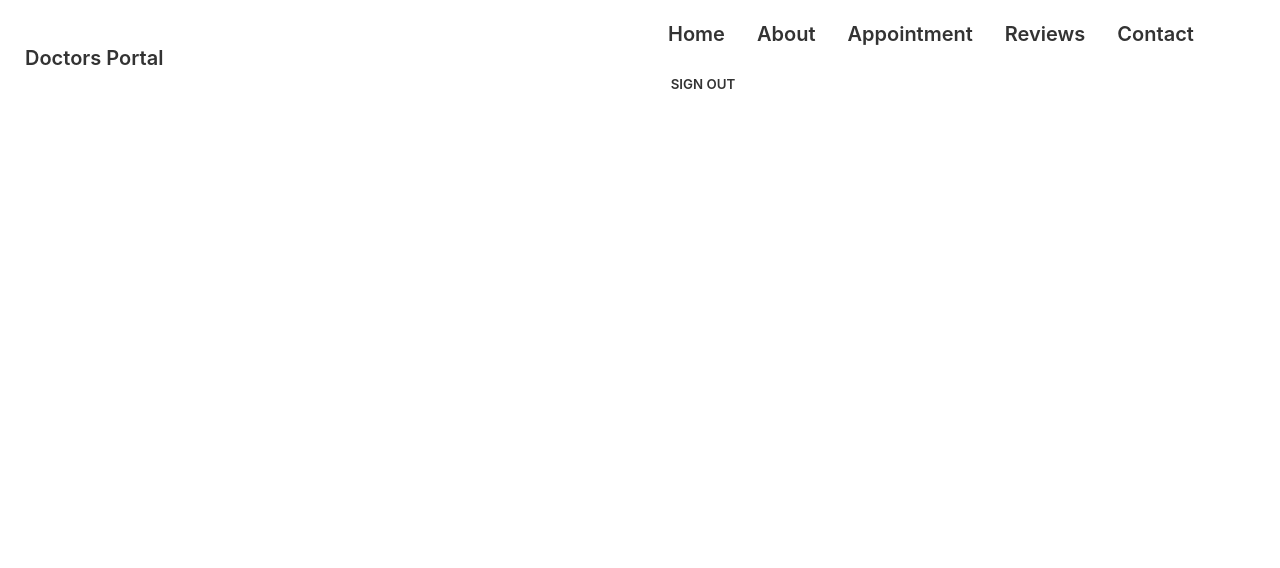
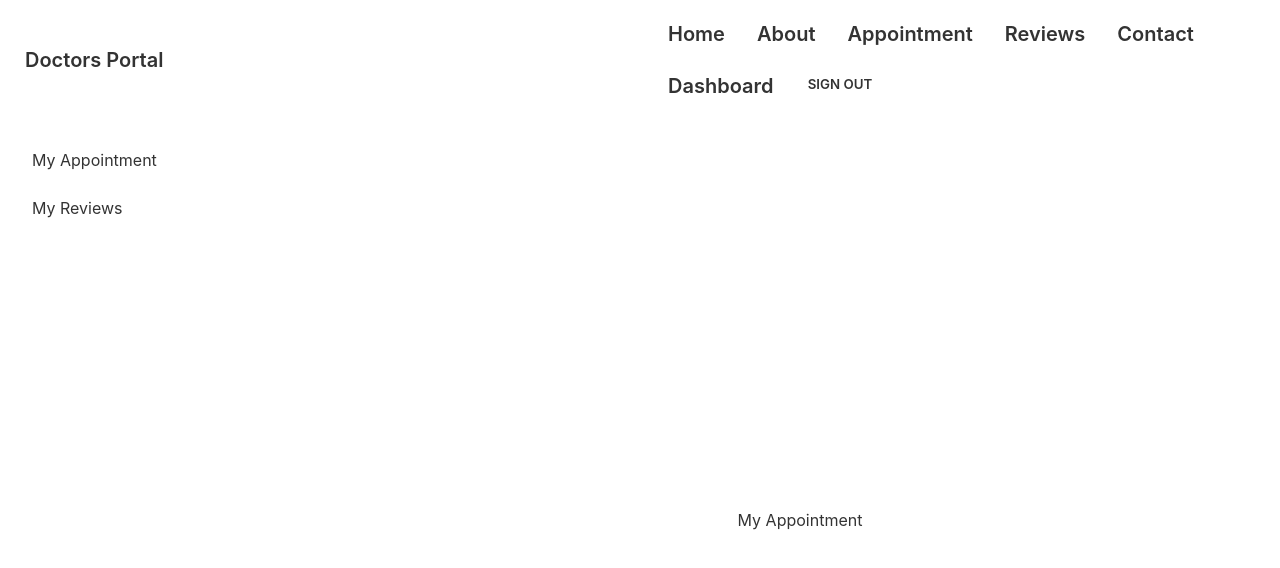
Before and after one commit to tayefulislam/doctors-portal-client, a React (Create React App) app: page /dashboard in a window 1280 px wide. Shown: the top 568 px of the page. Built offline with nearby package versions, Linux system fonts and the light colour scheme; no server answers; sample sign-in values are in the browser's storage.

Commit message:
dashboard create using nasted routed

```diff
--- a/src/App.js
+++ b/src/App.js
@@ -11,6 +11,9 @@
 
 import { ToastContainer } from 'react-toastify';
 import 'react-toastify/dist/ReactToastify.css';
+import Dashboard from './Pages/Dashboard/Dashboard';
+import MyAppointment from './Pages/Dashboard/MyAppointment';
+import MyReviews from './Pages/Dashboard/MyReviews';
 
 
 function App() {
@@ -25,11 +28,25 @@
 
         <Route path="/" element={<Home></Home>}> </Route>
         <Route path='/about' element={<About></About>}> </Route>
+
         <Route path='/appoinment' element={
           <RequireAuth>
             <Appointment></Appointment>
           </RequireAuth>
         }> </Route>
+
+        <Route path='dashboard' element={
+          <RequireAuth>
+            <Dashboard>
+
+
+            </Dashboard>
+          </RequireAuth>}>
+
+          <Route index element={<MyAppointment></MyAppointment>}></Route>
+          <Route path="review" element={<MyReviews></MyReviews>}></Route>
+
+        </Route>
 
 
 
--- /dev/null
+++ b/src/Pages/Dashboard/Dashboard.js
@@ -0,0 +1,30 @@
+import React from 'react';
+import { Link, Outlet } from 'react-router-dom';
+
+const Dashboard = () => {
+    return (
+        <div class="drawer drawer-mobile">
+            <input id="my-drawer-2" type="checkbox" class="drawer-toggle" />
+            <div class="drawer-content flex flex-col items-center justify-center">
+                {/* <!-- Page content here --> */}
+
+                <label for="my-drawer-2" class="btn btn-primary drawer-button lg:hidden">Open drawer</label>
+
+                <Outlet />
+
+
+            </div>
+            <div class="drawer-side">
+                <label for="my-drawer-2" class="drawer-overlay"></label>
+                <ul class="menu p-4 overflow-y-auto w-80 bg-base-100 text-base-content">
+                    {/* <!-- Sidebar content here --> */}
+                    <li><Link to='/dashboard'>My Appointment</Link></li>
+                    <li><Link to='/dashboard/review'>My Reviews</Link></li>
+                </ul>
+
+            </div>
+        </div>
+    );
+};
+
+export default Dashboard;
--- /dev/null
+++ b/src/Pages/Dashboard/MyAppointment.js
@@ -0,0 +1,12 @@
+import React from 'react';
+
+const MyAppointment = () => {
+    return (
+        <div>
+            <h1>My Appointment</h1>
+
+        </div>
+    );
+};
+
+export default MyAppointment;
--- /dev/null
+++ b/src/Pages/Dashboard/MyReviews.js
@@ -0,0 +1,12 @@
+import React from 'react';
+
+const MyReviews = () => {
+    return (
+        <div>
+            <h1>My Reviews</h1>
+
+        </div>
+    );
+};
+
+export default MyReviews;
--- a/src/Pages/Shared/Navbar/Navbar.js
+++ b/src/Pages/Shared/Navbar/Navbar.js
@@ -14,6 +14,9 @@
         <li><Link to='/appoinment'>Appointment</Link></li>
         <li><Link to='/reviews'>Reviews</Link></li>
         <li><Link to='/contact-us'>Contact</Link></li>
+        {
+            user && <li><Link to='/dashboard'>Dashboard</Link></li>
+        }
         <li>{user ? <button onClick={() => signOut(auth)} className="btn btn-ghost">Sign Out</button> : <Link to='/login'>Login</Link>}</li>
     </>
     return (
```
